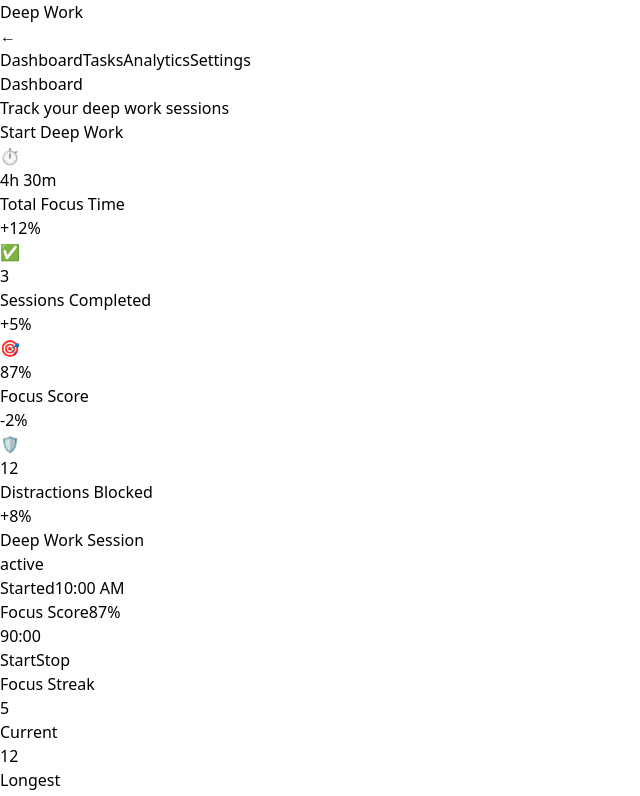
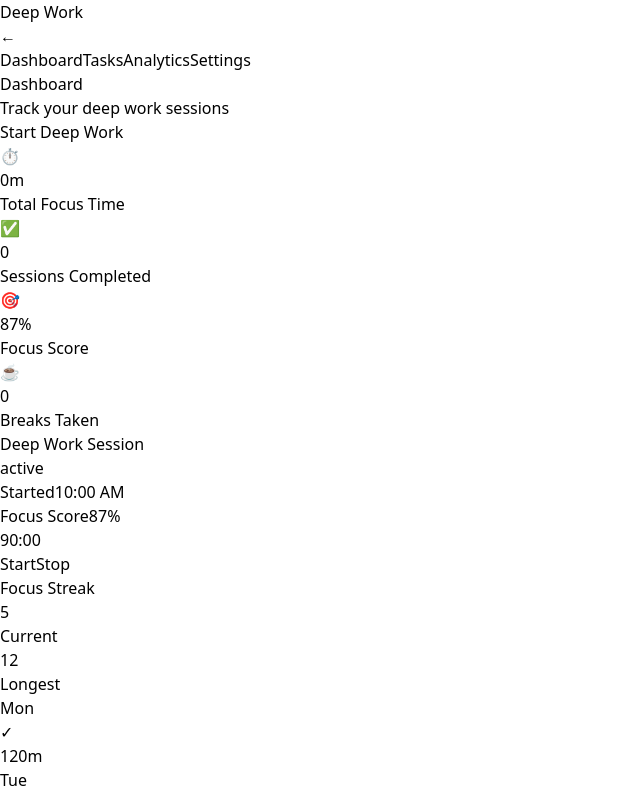
Before and after one commit to Shubhdongare/deep-work-dashboard, a React (Vite) app: page / in a window 1280 px wide. Shown: the top 796 px of the page, without its empty margins (0-640 px from the left). Built offline with nearby package versions, Linux system fonts and the light colour scheme.

Commit message:
fix: dashboard layout

```diff
--- a/src/components/dashboard/DeepWorkCard.tsx
+++ b/src/components/dashboard/DeepWorkCard.tsx
@@ -15,6 +15,8 @@ interface DeepWorkCardProps {
   onResume?: () => void;
   onStop?: () => void;
   onBreak?: () => void;
+  onComplete?: () => void;
+  onTick?: () => void;
 }
 
 const DeepWorkCard = ({
@@ -23,6 +25,8 @@ const DeepWorkCard = ({
   onResume,
   onStop,
   onBreak,
+  onComplete,
+  onTick,
 }: DeepWorkCardProps) => {
   const [timeLeft, setTimeLeft] = useState(session.duration * 60);
   const [isRunning, setIsRunning] = useState(false);
@@ -32,8 +36,16 @@ const DeepWorkCard = ({
 
   if (isRunning && timeLeft > 0) {
     timer = setInterval(() => {
-        setTimeLeft((prev) => prev - 1);
+      setTimeLeft((prev) => {
+        onTick?.();
+        return prev - 1;
+      });
     }, 1000);
+  }
+
+  if (timeLeft === 0 && isRunning) {
+    setIsRunning(false);
+    onComplete?.();
   }
 
   return () => clearInterval(timer);
--- a/src/pages/Dashboard.tsx
+++ b/src/pages/Dashboard.tsx
@@ -10,14 +10,32 @@ import BreakManager from "../components/dashboard/BreakManager";
 const Dashboard = () => {
   const [sidebarOpen, setSidebarOpen] = useState(true);
   const [isBreakActive, setIsBreakActive] = useState(false);
+  const [totalFocusTime, setTotalFocusTime] = useState(0);
+  const [sessionsCompleted, setSessionsCompleted] = useState(0);
 
   // Mock data
-  const stats = [
-    { label: "Total Focus Time", value: "4h 30m", change: 12, icon: "⏱️" },
-    { label: "Sessions Completed", value: "3", change: 5, icon: "✅" },
-    { label: "Focus Score", value: "87%", change: -2, icon: "🎯" },
-    { label: "Distractions Blocked", value: "12", change: 8, icon: "🛡️" },
-  ];
+ const stats = [
+  {
+    label: "Total Focus Time",
+    value: `${Math.floor(totalFocusTime / 60)}m`,
+    icon: "⏱️",
+  },
+  {
+    label: "Sessions Completed",
+    value: sessionsCompleted,
+    icon: "✅",
+  },
+  {
+    label: "Focus Score",
+    value: "87%",
+    icon: "🎯",
+  },
+  {
+    label: "Breaks Taken",
+    value: "0",
+    icon: "☕",
+  },
+];
 
   const currentSession = {
     id: "1",
@@ -90,6 +108,8 @@ const Dashboard = () => {
               onPause={handlePause}
               onStop={handleStop}
               onBreak={() => setIsBreakActive(true)}
+              onTick={() => setTotalFocusTime((prev) => prev + 1)}
+              onComplete={() => setSessionsCompleted((prev) => prev + 1)}
             />
 
             <FocusStreak
```
Lines whose indentation alone changed are shown as unchanged.
